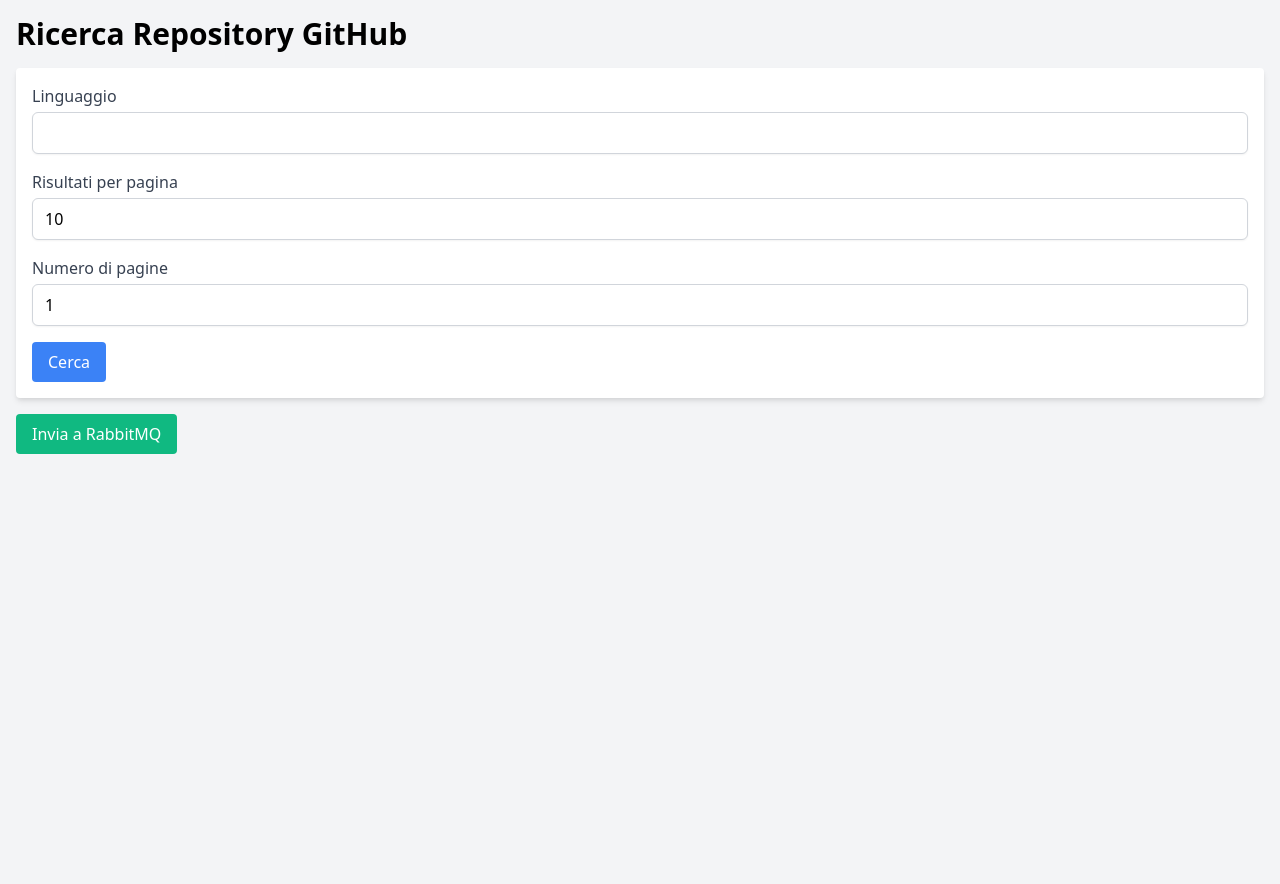
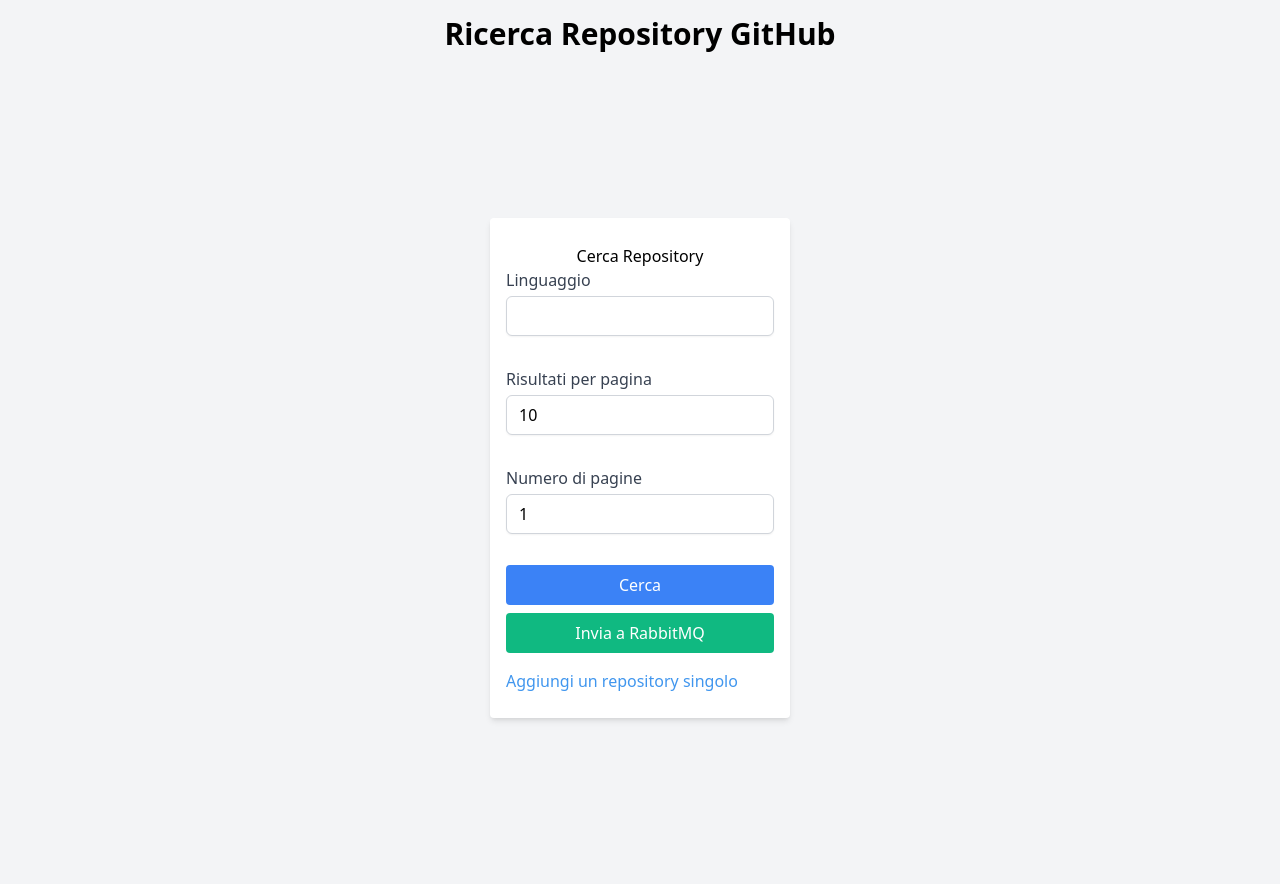
Before and after one commit to ManciSee/RepoGenius, a Python web app: template flask/templates/index.html in a window 1280 px wide. Before the commit the page ends 454 px from the top, so only its background shows below. Run offline with Jinja, Linux system fonts and the light colour scheme; the template is opened without the code that fills it, so the values that code supplies are empty.

Commit message:
Update | Now can send a link of a repository

```diff
--- a/flask/templates/index.html
+++ b/flask/templates/index.html
@@ -6,30 +6,112 @@
     <title>Ricerca Repository</title>
     <link href="https://cdn.jsdelivr.net/npm/tailwindcss@2.2.19/dist/tailwind.min.css" rel="stylesheet">
     <script src="https://cdn.jsdelivr.net/npm/axios/dist/axios.min.js"></script>
+    <style>
+        .flip-container {
+            perspective: 1000;
+            display: flex;
+            justify-content: center;
+            align-items: center;
+            height: 100vh;
+        }
+        .flipper {
+            width: 300px;
+            height: 500px;
+            position: relative;
+            background: #f5f5f5;
+            border-radius: 20px;
+            transition: 0.6s;
+            transform-style: preserve-3d;
+        }
+        .front, .back {
+            position: absolute;
+            width: 100%;
+            height: 100%;
+            backface-visibility: hidden;
+            display: flex;
+            justify-content: center;
+            align-items: center;
+        }
+        .front {
+            z-index: 2;
+            transform: rotateY(0deg);
+        }
+        .back {
+            transform: rotateY(180deg);
+            display: flex;
+            flex-direction: column;
+            justify-content: space-between;
+        }
+        .flip {
+            transform: rotateY(180deg);
+        }
+        input {
+            width: 100%;
+            margin-bottom: 15px;
+            height: 40px;
+            box-sizing: border-box;
+            padding: 10px;
+        }
+        .title {
+            text-align: center;
+        }
+        .flipbutton {
+            color: #4096ee;
+            text-decoration: none;
+            text-align: left !important;
+        }
+    </style>
 </head>
 <body class="bg-gray-100">
     <div class="container mx-auto p-4">
-        <h1 class="text-3xl font-bold mb-4">Ricerca Repository GitHub</h1>
-        <form id="searchForm" class="bg-white p-4 rounded shadow-md">
+        <h1 class="text-3xl font-bold mb-4 text-center">Ricerca Repository GitHub</h1>
+
+        <div class="flip-container">
+            <div class="flipper" id="flipper">
+                <div class="front">
+                    <form id="searchForm" class="bg-white p-4 rounded shadow-md w-full h-full flex flex-col justify-center">
+                        <h2 class="title">Cerca Repository</h2>
                         <div class="mb-4">
                             <label for="linguaggio" class="block text-gray-700">Linguaggio</label>
                             <input type="text" id="linguaggio" name="linguaggio" class="mt-1 block w-full px-3 py-2 border border-gray-300 rounded-md shadow-sm focus:outline-none focus:ring focus:border-blue-300" required>
                         </div>
                         <div class="mb-4">
                             <label for="risultati_per_pagina" class="block text-gray-700">Risultati per pagina</label>
-                <input type="number" id="risultati_per_pagina" name="risultati_per_pagina" value="10" class="mt-1 block w-full px-3 py-2 border border-gray-300 rounded-md shadow-sm focus:outline-none focus:ring focus:border-blue-300">
+                            <input type="number" id="risultati_per_pagina" name="risultati_per_pagina" class="mt-1 block w-full px-3 py-2 border border-gray-300 rounded-md shadow-sm focus:outline-none focus:ring focus:border-blue-300" value="10">
                         </div>
                         <div class="mb-4">
                             <label for="pagine" class="block text-gray-700">Numero di pagine</label>
-                <input type="number" id="pagine" name="pagine" value="1" class="mt-1 block w-full px-3 py-2 border border-gray-300 rounded-md shadow-sm focus:outline-none focus:ring focus:border-blue-300">
+                            <input type="number" id="pagine" class="mt-1 block w-full px-3 py-2 border border-gray-300 rounded-md shadow-sm focus:outline-none focus:ring focus:border-blue-300" name="pagine" value="1">
                         </div>
                         <button type="submit" class="bg-blue-500 text-white px-4 py-2 rounded">Cerca</button>
+                        <button id="sendButton" type="button" class="bg-green-500 text-white px-4 py-2 rounded mt-2">Invia a RabbitMQ</button>
+                        <a class="flipbutton mt-4 cursor-pointer" onclick="flipToBack()">Aggiungi un repository singolo</a>
                     </form>
-        <button id="sendButton" class="bg-green-500 text-white px-4 py-2 rounded mt-4">Invia a RabbitMQ</button>
-        <div id="results" class="mt-4"></div>
+                </div>
+                <div class="back">
+                    <form id="singleFieldForm" class="bg-white p-4 rounded shadow-md w-full h-full flex flex-col justify-center">
+                        <h2 class="title">Aggiungi Repository</h2>
+                        <div class="mb-4">
+                            <label for="singleField" class="block text-gray-700">Link Repository</label>
+                            <input type="text" id="singleField" name="singleField" class="mt-1 block w-full px-3 py-2 border border-gray-300 rounded-md shadow-sm focus:outline-none focus:ring focus:border-blue-300" required>
+                        </div>
+                        <button type="submit" class="bg-blue-500 text-white px-4 py-2 rounded">Aggiungi e Invia</button>
+                        <a class="flipbutton mt-4 cursor-pointer" onclick="flipToFront()">Torna alla ricerca</a>
+                    </form>
+                </div>
+            </div>
+        </div>
     </div>
 
     <script>
+        function flipToBack() {
+            document.getElementById('flipper').classList.add('flip');
+        }
+
+        function flipToFront() {
+            document.getElementById('flipper').classList.remove('flip');
+        }
+
         document.getElementById('searchForm').addEventListener('submit', function(event) {
             event.preventDefault();
             const linguaggio = document.getElementById('linguaggio').value;
@@ -42,19 +124,25 @@
                 pagine: pagine
             })
             .then(function (response) {
-                const resultsDiv = document.getElementById('results');
-                resultsDiv.innerHTML = '';
-                if (response.data.status === 'success') {
-                    const ul = document.createElement('ul');
-                    response.data.repositories.forEach(repo => {
-                        const li = document.createElement('li');
-                        li.innerHTML = `<a href="${repo}" target="_blank" class="text-blue-500">${repo}</a>`;
-                        ul.appendChild(li);
+                alert('Repository trovati e salvati con successo.');
+            })
+            .catch(function (error) {
+                console.error(error);
             });
-                    resultsDiv.appendChild(ul);
-                } else {
-                    resultsDiv.innerHTML = `<p class="text-red-500">${response.data.message}</p>`;
-                }
+        });
+
+        document.getElementById('singleFieldForm').addEventListener('submit', function(event) {
+            event.preventDefault();
+            const link = document.getElementById('singleField').value;
+
+            axios.post('/searchlink', {
+                link: link
+            })
+            .then(function (response) {
+                return axios.post('/send');
+            })
+            .then(function (response) {
+                alert('Repository aggiunto e inviato con successo a RabbitMQ.');
             })
             .catch(function (error) {
                 console.error(error);
```
Also changed, not shown: flask/app.py (+61 -8 lines). Lines whose indentation alone changed are shown as unchanged.
